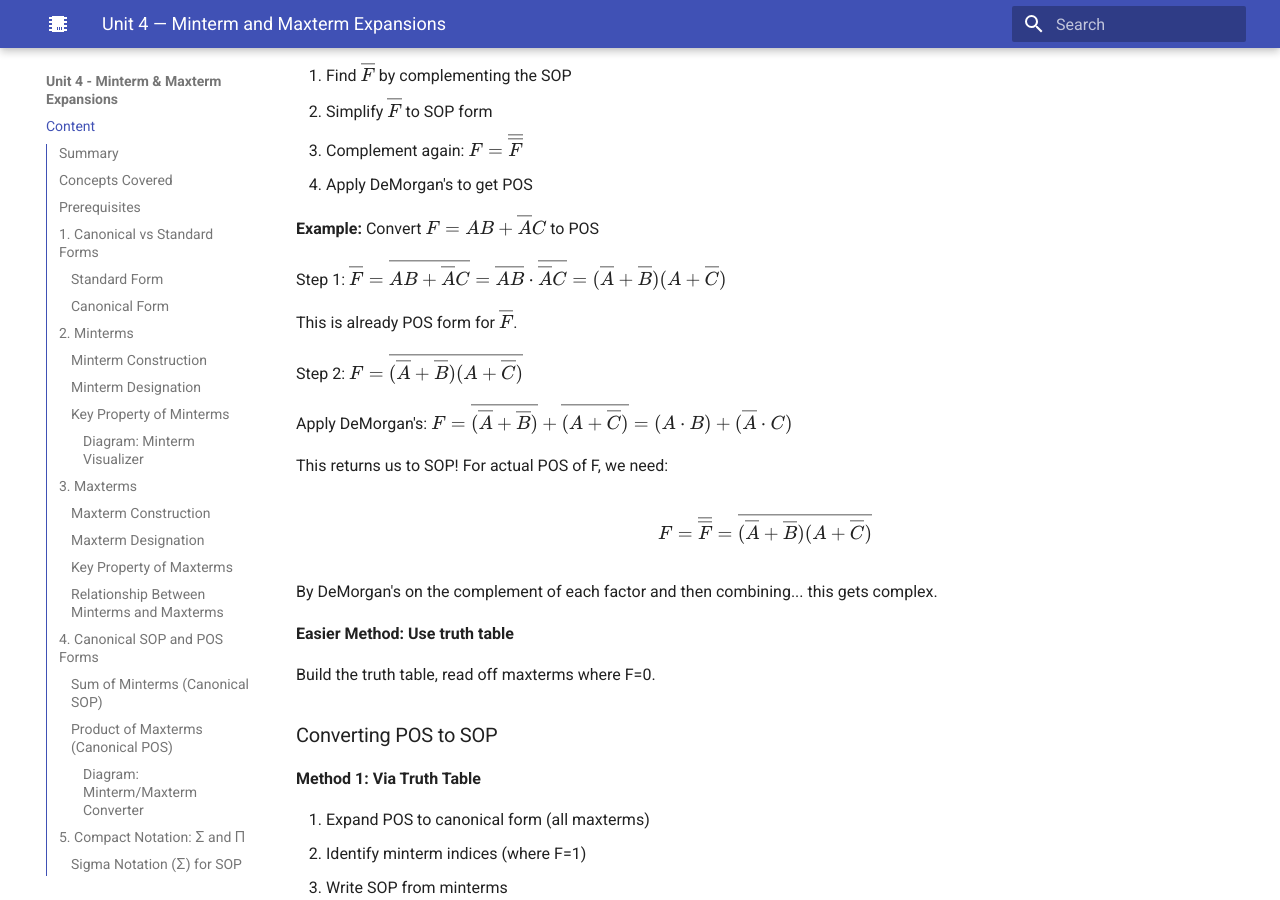
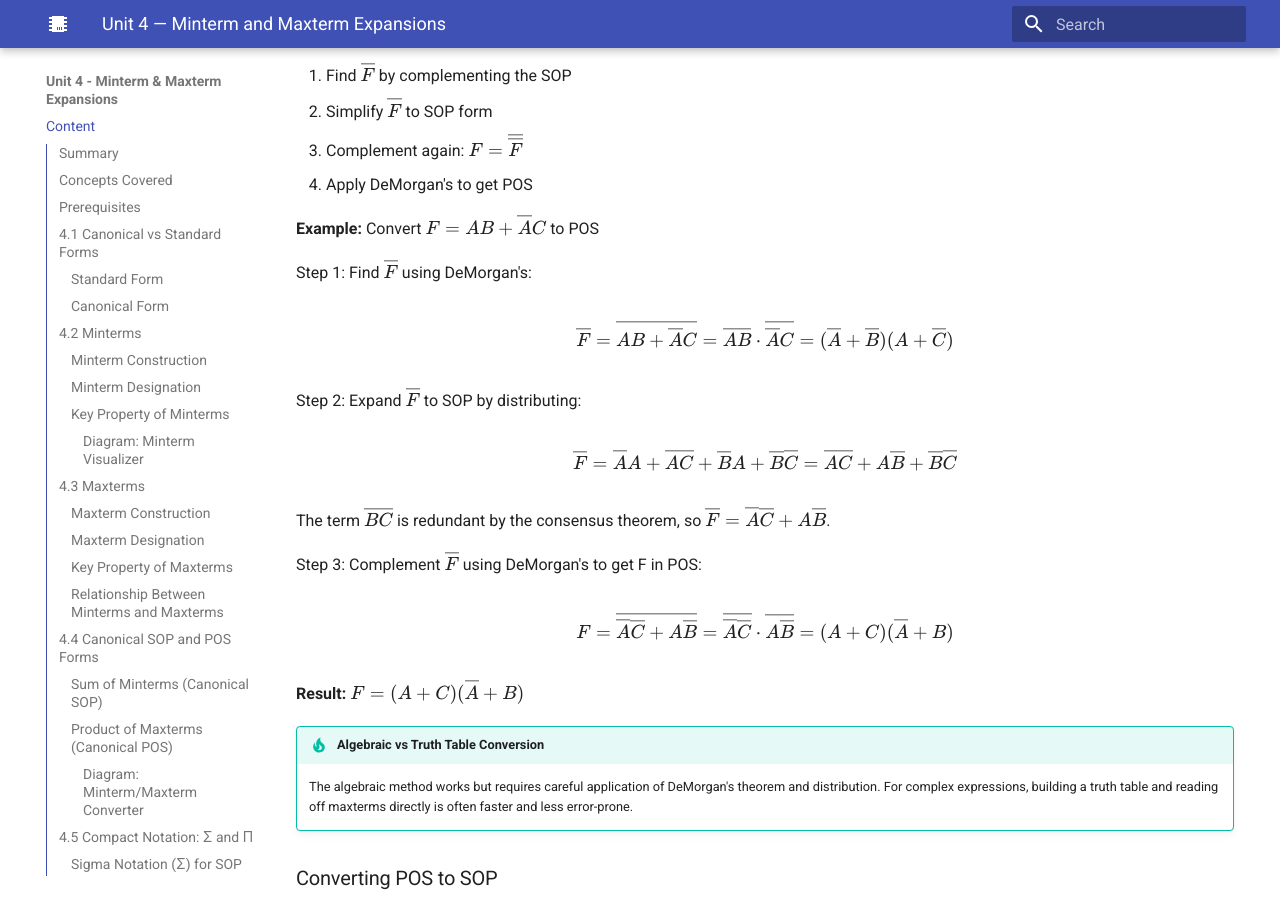
Before and after one commit to Nati-123/intelligent-textbook-ee2301, an MkDocs documentation site: the page built from docs/unit4-minterm-maxterm-expansions/index.md, in a window 1280 px wide and 900 px high, scrolled down 10909 px. Built offline with MkDocs 1.6.1 and Material for MkDocs 9.7.7, drawn with Linux system fonts in a browser that asks for light colours; nearby versions of some CDN libraries; some of the changed text lies outside the part shown.

Commit message:
Clean up Unit 4 minterms/maxterms: fix section numbering and content issues
- Update section numbering from 1-10 to 4.1-4.10 for consistency
- Rewrite "Wait" self-correction in Shannon expansion as clean consensus
  theorem explanation
- Complete the abandoned SOP-to-POS algebraic conversion example with
  correct derivation: F = (A+C)(A'+B)

Co-Authored-By: Claude Opus 4.6 <noreply@anthropic.com>

```diff
--- a/docs/unit4-minterm-maxterm-expansions/index.md
+++ b/docs/unit4-minterm-maxterm-expansions/index.md
@@ -65,7 +65,7 @@ Before beginning this unit, students should have:
 
 ---
 
-## 1. Canonical vs Standard Forms
+## 4.1 Canonical vs Standard Forms
 
 Boolean expressions can be written in multiple equivalent ways. Two important classifications are **canonical forms** and **standard forms**.
 
@@ -102,7 +102,7 @@ The canonical form of a function is unique—there is exactly one canonical SOP
 
 ---
 
-## 2. Minterms
+## 4.2 Minterms
 
 A **minterm** is a product term containing all n variables of the function, where each variable appears exactly once in either complemented or uncomplemented form. For n variables, there are exactly $2^n$ possible minterms.
 
@@ -197,7 +197,7 @@ Implementation: p5.js with responsive canvas
 
 ---
 
-## 3. Maxterms
+## 4.3 Maxterms
 
 A **maxterm** is a sum term containing all n variables of the function, where each variable appears exactly once in either complemented or uncomplemented form. Maxterms are the dual of minterms.
 
@@ -248,7 +248,7 @@ By DeMorgan's theorem: $\overline{m_5} = \overline{A\overline{B}C} = \overline{A
 
 ---
 
-## 4. Canonical SOP and POS Forms
+## 4.4 Canonical SOP and POS Forms
 
 ### Sum of Minterms (Canonical SOP)
 
@@ -356,7 +356,7 @@ Implementation: p5.js with DOM elements for truth table
 
 ---
 
-## 5. Compact Notation: Σ and Π
+## 4.5 Compact Notation: Σ and Π
 
 Writing out full canonical expressions is tedious. Compact notations provide efficient representations.
 
@@ -400,7 +400,7 @@ For 3 variables, indices 0-7 exist. If minterms are {1,3,5}, maxterms are {0,2,4
 
 ---
 
-## 6. Complement of a Function
+## 4.6 Complement of a Function
 
 The **complement of a function** $\overline{F}$ has the opposite output for every input combination. This leads to elegant relationships in canonical form.
 
@@ -431,7 +431,7 @@ $$F = \Pi M(0,2,4,6,7) \implies \overline{F} = \Sigma m(0,2,4,6,7)$$
 
 ---
 
-## 7. Converting Between SOP and POS
+## 4.7 Converting Between SOP and POS
 
 Beyond canonical forms, we often need to convert between standard SOP and POS expressions.
 
@@ -452,23 +452,24 @@ Beyond canonical forms, we often need to convert between standard SOP and POS ex
 
 **Example:** Convert $F = AB + \overline{A}C$ to POS
 
-Step 1: $\overline{F} = \overline{AB + \overline{A}C} = \overline{AB} \cdot \overline{\overline{A}C} = (\overline{A}+\overline{B})(A+\overline{C})$
+Step 1: Find $\overline{F}$ using DeMorgan's:
 
-This is already POS form for $\overline{F}$.
+$$\overline{F} = \overline{AB + \overline{A}C} = \overline{AB} \cdot \overline{\overline{A}C} = (\overline{A}+\overline{B})(A+\overline{C})$$
 
-Step 2: $F = \overline{(\overline{A}+\overline{B})(A+\overline{C})}$
+Step 2: Expand $\overline{F}$ to SOP by distributing:
 
-Apply DeMorgan's: $F = \overline{(\overline{A}+\overline{B})} + \overline{(A+\overline{C})} = (A \cdot B) + (\overline{A} \cdot C)$
+$$\overline{F} = \overline{A}A + \overline{A}\overline{C} + \overline{B}A + \overline{B}\overline{C} = \overline{A}\overline{C} + A\overline{B} + \overline{B}\overline{C}$$
 
-This returns us to SOP! For actual POS of F, we need:
+The term $\overline{B}\overline{C}$ is redundant by the consensus theorem, so $\overline{F} = \overline{A}\overline{C} + A\overline{B}$.
 
-$$F = \overline{\overline{F}} = \overline{(\overline{A}+\overline{B})(A+\overline{C})}$$
+Step 3: Complement $\overline{F}$ using DeMorgan's to get F in POS:
 
-By DeMorgan's on the complement of each factor and then combining... this gets complex.
+$$F = \overline{\overline{A}\overline{C} + A\overline{B}} = \overline{\overline{A}\overline{C}} \cdot \overline{A\overline{B}} = (A+C)(\overline{A}+B)$$
 
-**Easier Method: Use truth table**
+**Result:** $F = (A+C)(\overline{A}+B)$
 
-Build the truth table, read off maxterms where F=0.
+!!! tip "Algebraic vs Truth Table Conversion"
+    The algebraic method works but requires careful application of DeMorgan's theorem and distribution. For complex expressions, building a truth table and reading off maxterms directly is often faster and less error-prone.
 
 ### Converting POS to SOP
 
@@ -552,7 +553,7 @@ Implementation: p5.js with DOM elements
 
 ---
 
-## 8. Don't Cares in Canonical Form
+## 4.8 Don't Cares in Canonical Form
 
 **Don't care conditions** (introduced in Unit 3) have specific representations in canonical notation.
 
@@ -608,7 +609,7 @@ $$F = \Sigma m(\text{specified 1s}) + d(10,11,12,13,14,15)$$
 
 ---
 
-## 9. Shannon Expansion Theorem
+## 4.9 Shannon Expansion Theorem
 
 The **Shannon expansion theorem** (also called the **expansion theorem**) provides a systematic method for decomposing a Boolean function with respect to any variable.
 
@@ -638,9 +639,7 @@ $F_{\overline{A}}$ (set A = 0): $F_{\overline{A}} = 0 \cdot B + \overline{0} \cd
 
 Verify: $F = A \cdot F_A + \overline{A} \cdot F_{\overline{A}} = A \cdot B + \overline{A} \cdot C = AB + \overline{A}C$
 
-Wait—this doesn't match the original! Let's check: Original was $F = AB + \overline{A}C + BC$
-
-The term BC is covered by either AB (when B=C=1, A=1) or $\overline{A}C$ (when B=C=1, A=0), so $AB + \overline{A}C + BC = AB + \overline{A}C$ by consensus theorem. ✓
+The reconstructed expression $AB + \overline{A}C$ appears different from the original $AB + \overline{A}C + BC$, but by the **consensus theorem**, the term $BC$ is redundant—it is covered by $AB$ (when A=1) and $\overline{A}C$ (when A=0). Therefore $AB + \overline{A}C + BC = AB + \overline{A}C$, confirming the expansion is correct. ✓
 
 ### Applications of Shannon Expansion
 
@@ -711,7 +710,7 @@ Implementation: p5.js with expression parser
 
 ---
 
-## 10. Literal Count and Expression Complexity
+## 4.10 Literal Count and Expression Complexity
 
 The **literal count** is a common metric for expression complexity, counting the total number of variable appearances (complemented or uncomplemented) in an expression.
 
```
